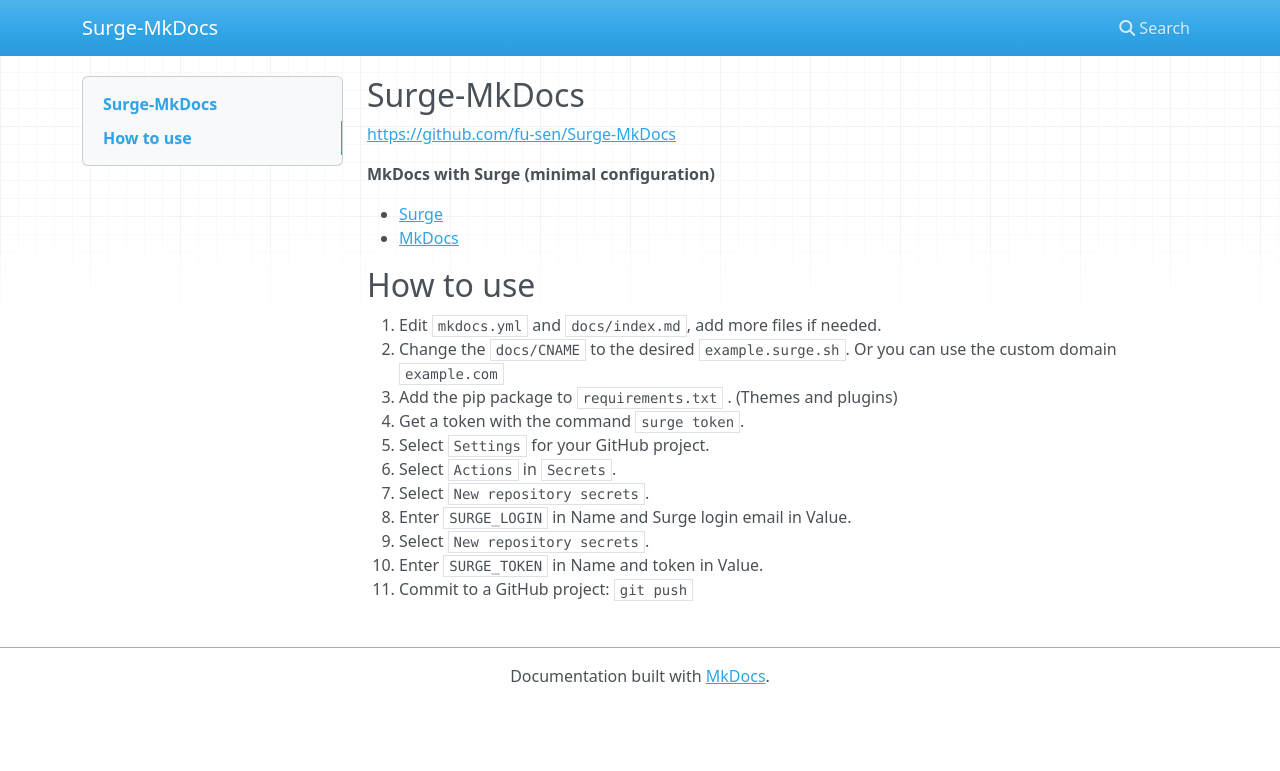
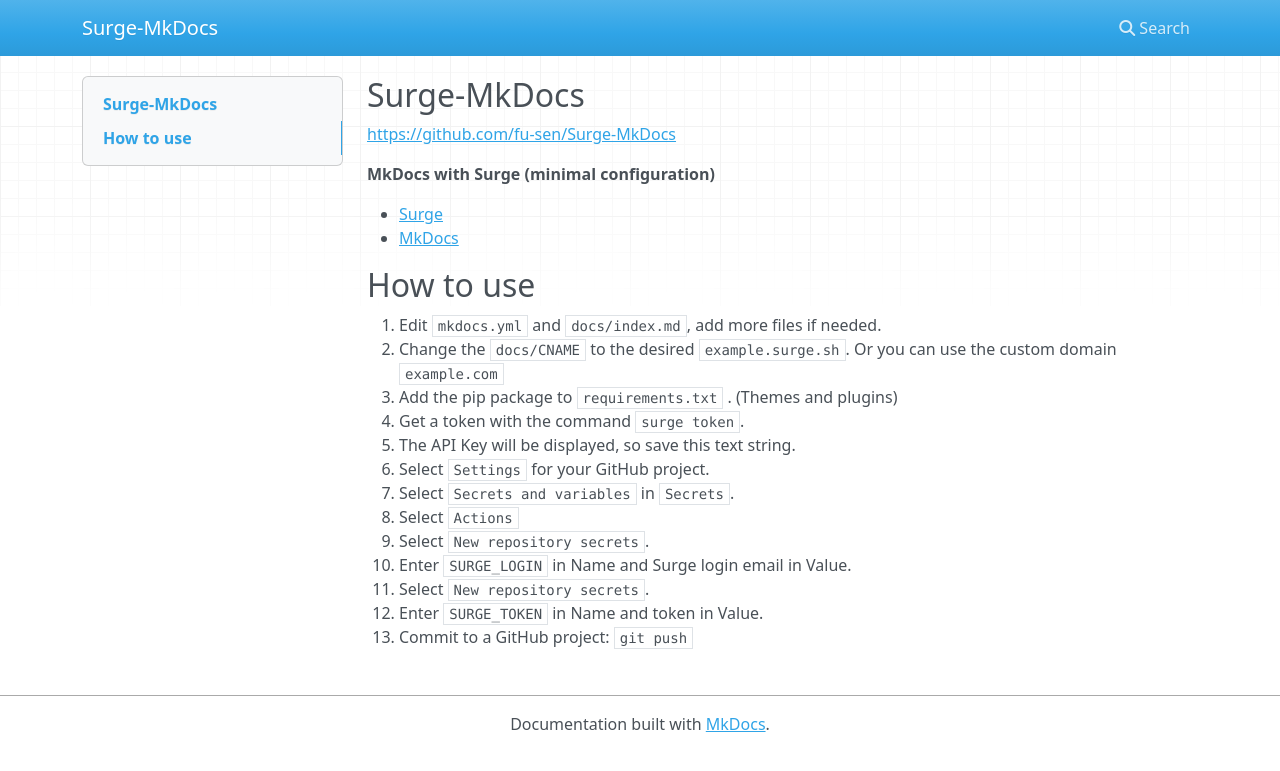
Before and after one commit to fu-sen/Surge-MkDocs, an MkDocs documentation site: the page built from docs/index.md, in a window 1280 px wide. Shown: the top 771 px of the page. Built offline with MkDocs 1.6.1, drawn with Linux system fonts in a browser that asks for light colours; nearby versions of some CDN libraries.

Commit message:
🔨 How to use updates

```diff
--- a/docs/index.md
+++ b/docs/index.md
@@ -13,10 +13,12 @@
 2. Change the `docs/CNAME` to the desired `example.surge.sh`. Or you can use the custom domain `example.com`
 3. Add the pip package to `requirements.txt` . (Themes and plugins)
 4. Get a token with the command `surge token`.
-5. Select `Settings` for your GitHub project.
-6. Select `Actions` in `Secrets`.
-7. Select `New repository secrets`.
-8. Enter `SURGE_LOGIN` in Name and Surge login email in Value.
-9. Select `New repository secrets`.
-10. Enter `SURGE_TOKEN` in Name and token in Value.
-11. Commit to a GitHub project: `git push`
+6. The API Key will be displayed, so save this text string.
+7. Select `Settings` for your GitHub project.
+8. Select `Secrets and variables ` in `Secrets`.
+9. Select `Actions`
+10. Select `New repository secrets`.
+11. Enter `SURGE_LOGIN` in Name and Surge login email in Value.
+12. Select `New repository secrets`.
+13. Enter `SURGE_TOKEN` in Name and token in Value.
+14. Commit to a GitHub project: `git push`
```
Also changed, not shown: README.md (+9 -7 lines).
